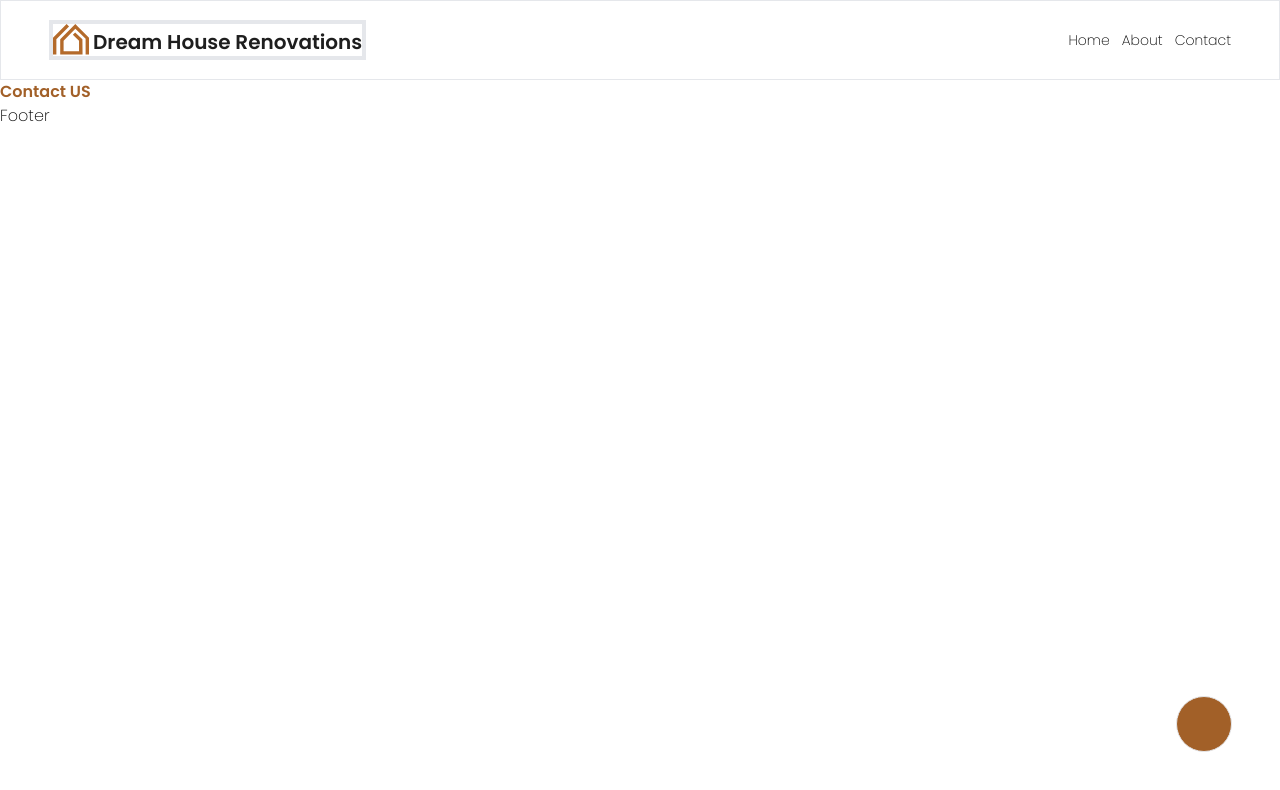
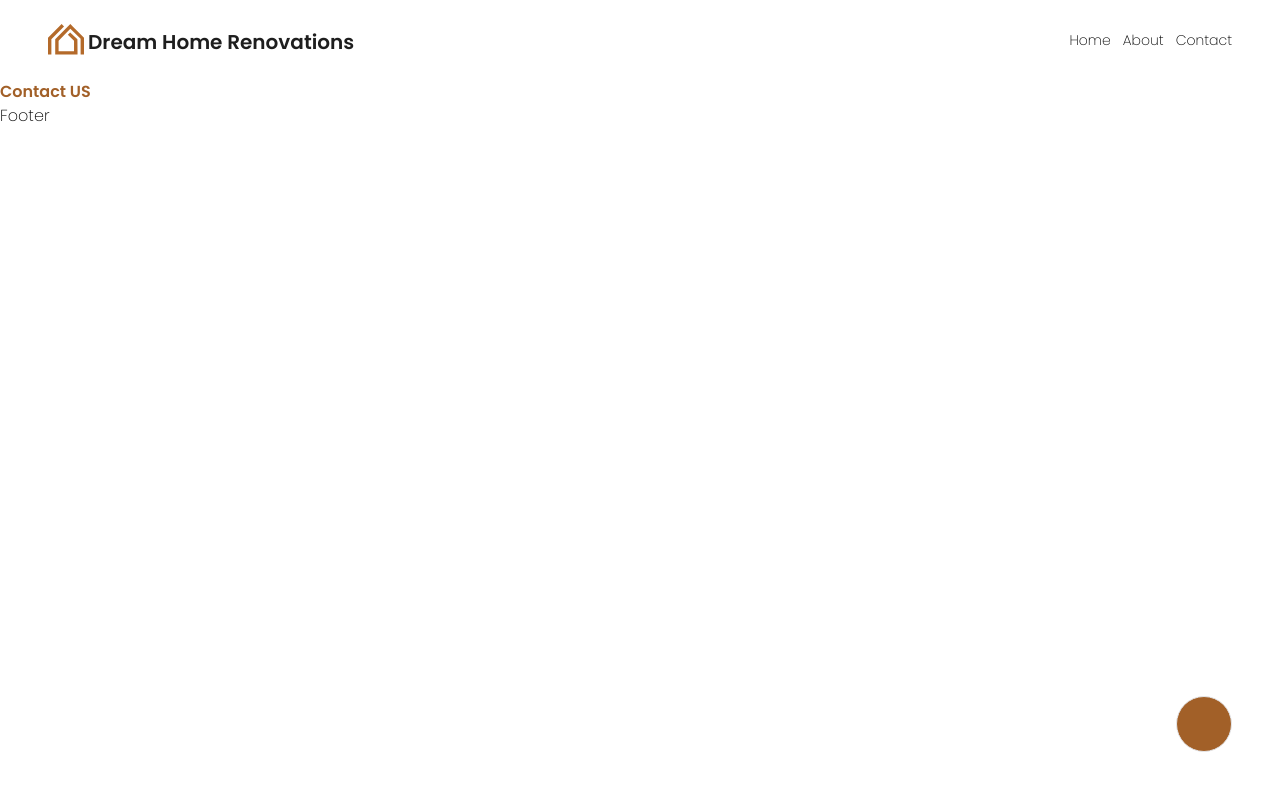
Before and after one commit to W-A-G-M-I/dreamhome_renovations, a React (Vite) app: page /contact in a window 1280 px wide. Shown: the top 790 px of the page. Built offline with nearby package versions, Linux system fonts and the light colour scheme.

Commit message:
setup full done

```diff
--- a/src/components/_common/Header.jsx
+++ b/src/components/_common/Header.jsx
@@ -1,21 +1,19 @@
 import React from "react";
 import Logo from "./Logo";
-import MenuIcon from "./MenuIcon";
 import Nav from "./Nav";
 import MobileNav from "./MobileNav";
 
 const Header = () => {
   return (
-    <header className="px-4 md:px-12 h-20 border flex-apart relative">
-      <div className="flex items-end border-4">
+    <header className="px-4 md:px-12 h-20 flex-apart relative">
+      <div className="flex items-end">
         <Logo containerStyle="w-9 h-8" />
         <h1 className="text-xl font-heading ms-1 text-charcoal">
           <span className="md:hidden">DHR</span>
-          <span className="hidden md:block">Dream House Renovations</span>
+          <span className="hidden md:block">Dream Home Renovations</span>
         </h1>
       </div>
 
-      {/* <MenuIcon /> */}
       <MobileNav />
 
       <Nav
--- a/src/components/_common/Logo.jsx
+++ b/src/components/_common/Logo.jsx
@@ -1,8 +1,9 @@
 import React from "react";
+import { Link } from "react-router-dom";
 
 const Logo = ({ containerStyle }) => {
   return (
-    <div className={containerStyle}>
+    <Link to="/" className={containerStyle}>
       <svg
         preserveAspectRatio="xMidYMid meet"
         data-bbox="20.25 31.386 160 135.979"
@@ -27,7 +28,7 @@ const Logo = ({ containerStyle }) => {
           ></path>
         </g>
       </svg>
-    </div>
+    </Link>
   );
 };
 
--- a/src/components/_common/MenuIcon.jsx
+++ b/src/components/_common/MenuIcon.jsx
@@ -1,6 +1,6 @@
 const MenuIcon = ({ toggleShow, show }) => {
   return (
-    <button className="btn__menu border" onClick={toggleShow}>
+    <button className="btn__menu" onClick={toggleShow}>
       <span
         className={`btn__stroke ${show && "btn__stroke--active -rotate-45"}`}
       />
--- a/src/components/_common/MobileNav.jsx
+++ b/src/components/_common/MobileNav.jsx
@@ -13,9 +13,10 @@ const MobileNav = () => {
       />
       {isNavShowing && (
         <Nav
-          menuStyle="w-full h-screen fixed top-0 left-0 bg-white flex-center"
+          menuStyle="w-full h-screen fixed top-0 left-0 bg-white/50 flex-center"
           menuListStyle="flex-apart flex-col"
-          menuListItemStyle="text-xl text-tea font-heading"
+          menuListItemStyle="text-xl text-tea font-heading mb-5"
+          setShowOff={() => setNavShowing(false)}
         />
       )}
     </>
--- a/src/components/_common/Modal.jsx
+++ b/src/components/_common/Modal.jsx
@@ -17,7 +17,6 @@ const Modal = ({ children, show, toggleShow }) => {
   };
 
   return <>{displaySubComponents()}</>;
-  // return <>{subComponents.map(component => component)}</>
 };
 
 const Trigger = ({ trigger: Trigger, toggleShow, show }) => {
--- a/src/components/_common/Nav.jsx
+++ b/src/components/_common/Nav.jsx
@@ -2,14 +2,14 @@ import React from "react";
 import { navLinks } from "../../constants";
 import { Link, useLocation } from "react-router-dom";
 
-const Nav = ({ menuStyle, menuListStyle, menuListItemStyle }) => {
+const Nav = ({ menuStyle, menuListStyle, menuListItemStyle, setShowOff }) => {
   const { pathname } = useLocation();
 
   return (
     <nav className={menuStyle}>
       <ul className={menuListStyle}>
         {navLinks.map(({ title, href }) => (
-          <li className={menuListItemStyle}>
+          <li className={menuListItemStyle} onClick={setShowOff}>
             <Link to={href}>{title}</Link>
           </li>
         ))}
--- a/src/components/_common/index.js
+++ b/src/components/_common/index.js
@@ -1,9 +1,9 @@
+import ChatBot from "./ChatBot";
+import Footer from "./Footer";
 import Header from "./Header";
-import Footer from "./Footer";
 import Logo from "./Logo";
 import MenuIcon from "./MenuIcon";
+import MobileNav from "./MobileNav";
 import Nav from "./Nav";
-import ChatBot from "./ChatBot";
-import MobileNav from "./MobileNav";
 
 export { Header, Footer, Logo, MenuIcon, Nav, ChatBot, MobileNav };
```
